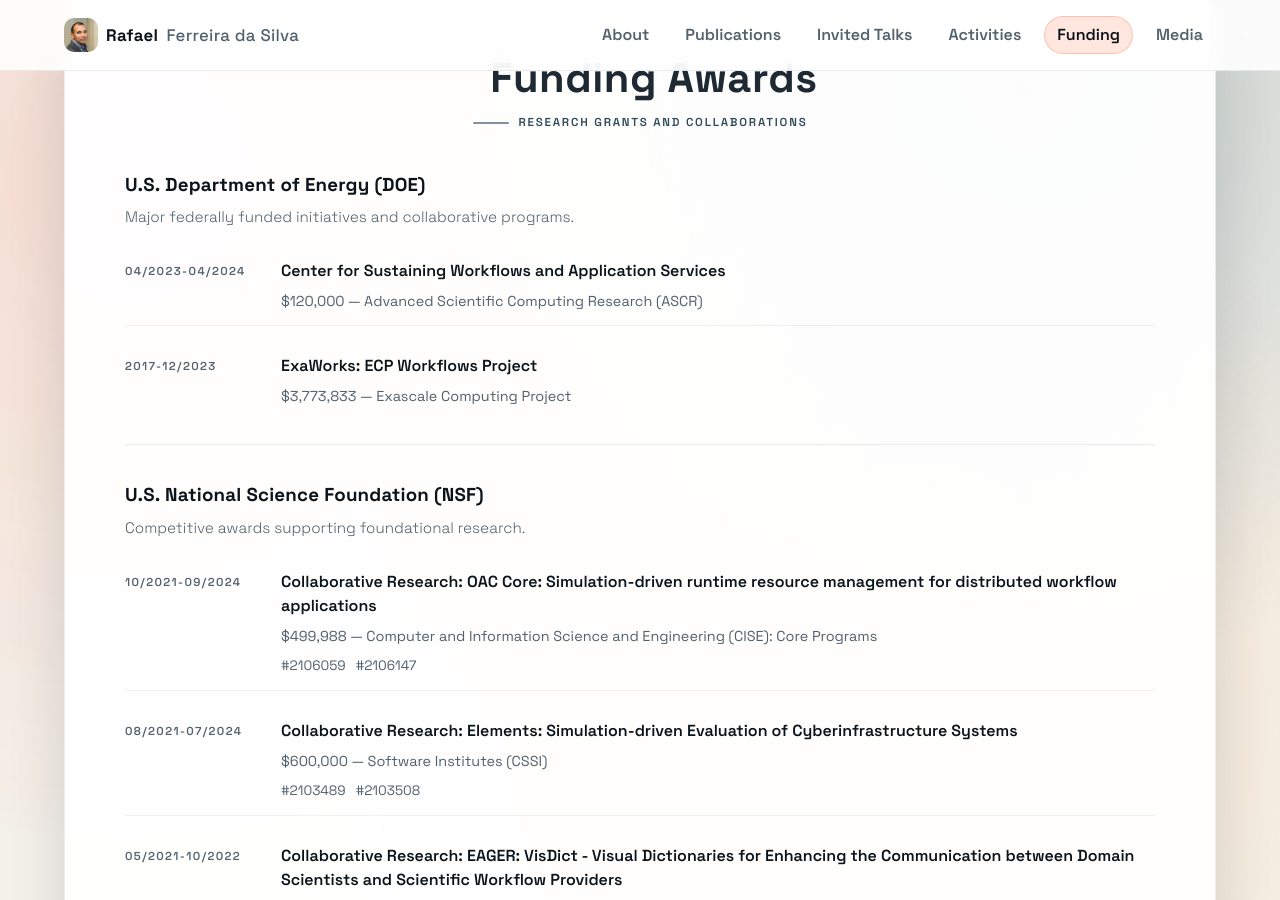
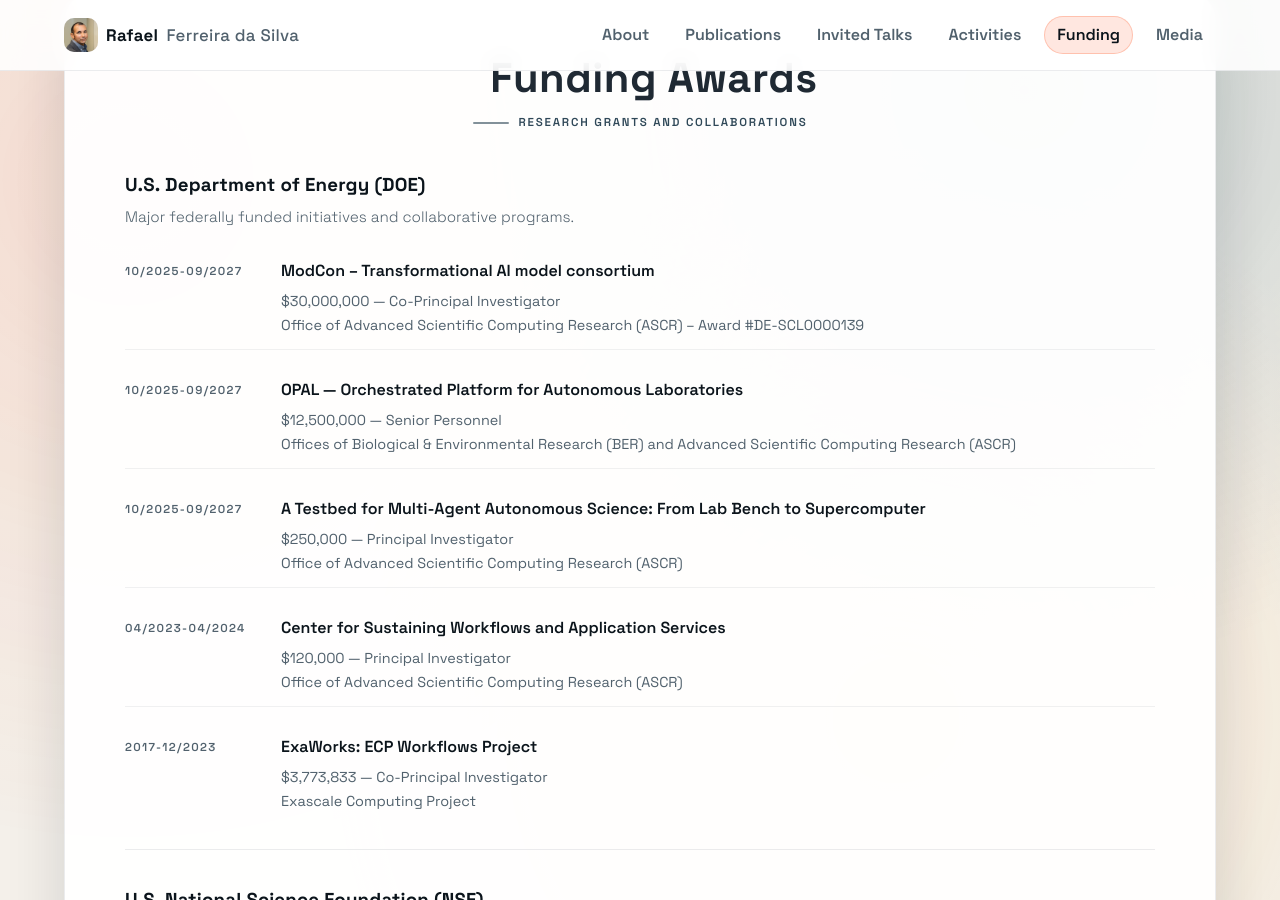
Before and after one commit to rafaelfsilva/rafaelfsilva.github.io, a Jekyll site: the page built from _pages/funding.html, in a window 1280 px wide and 900 px high, scrolled down 199 px. Built offline with Jekyll 4.4.1, drawn with Linux system fonts in a browser that asks for light colours.

Commit message:
new website layout

```diff
--- a/_data/funding.yml
+++ b/_data/funding.yml
@@ -1,12 +1,33 @@
 doe:
+  - title: "ModCon &ndash; Transformational AI model consortium"
+    period: 10/2025-09/2027
+    amount: "$30,000,000"
+    role: Co-Principal Investigator
+    program: Office of Advanced Scientific Computing Research (ASCR)
+    award: DE-SCL0000139
+
+  - title: "OPAL &mdash; Orchestrated Platform for Autonomous Laboratories"
+    period: 10/2025-09/2027
+    amount: "$12,500,000"
+    role: Senior Personnel
+    program: Offices of Biological & Environmental Research (BER) and Advanced Scientific Computing Research (ASCR)
+
+  - title: "A Testbed for Multi-Agent Autonomous Science: From Lab Bench to Supercomputer"
+    period: 10/2025-09/2027
+    amount: "$250,000"
+    role: Principal Investigator
+    program: Office of Advanced Scientific Computing Research (ASCR)
+
   - title: "Center for Sustaining Workflows and Application Services"
     period: 04/2023-04/2024
     amount: "$120,000"
-    program: Advanced Scientific Computing Research (ASCR)
+    role: Principal Investigator
+    program: Office of Advanced Scientific Computing Research (ASCR)
 
   - title: "ExaWorks: ECP Workflows Project"
     period: 2017-12/2023
     amount: "$3,773,833"
+    role: Co-Principal Investigator
     program: Exascale Computing Project
     awards:
       - id: 17-SC-20-SC
--- a/_includes/funding.html
+++ b/_includes/funding.html
@@ -21,7 +21,8 @@
                         <div class="funding-period">{{ n.period }}</div>
                         <div class="funding-body">
                             <div class="funding-title">{{ n.title }}</div>
-                            <div class="funding-meta">{{ n.amount }} — {{ n.program }}</div>
+                            <div class="funding-meta">{{ n.amount }} — {{ n.role }}</div>
+                            <div class="funding-meta">{{ n.program }} {% if n.award %} &ndash; Award #{{{n.award}}{% endif %}</div>
                         </div>
                     </div>
                     {% endfor %}
```
Also changed, not shown: _includes/about.html (+134 -49 lines).
